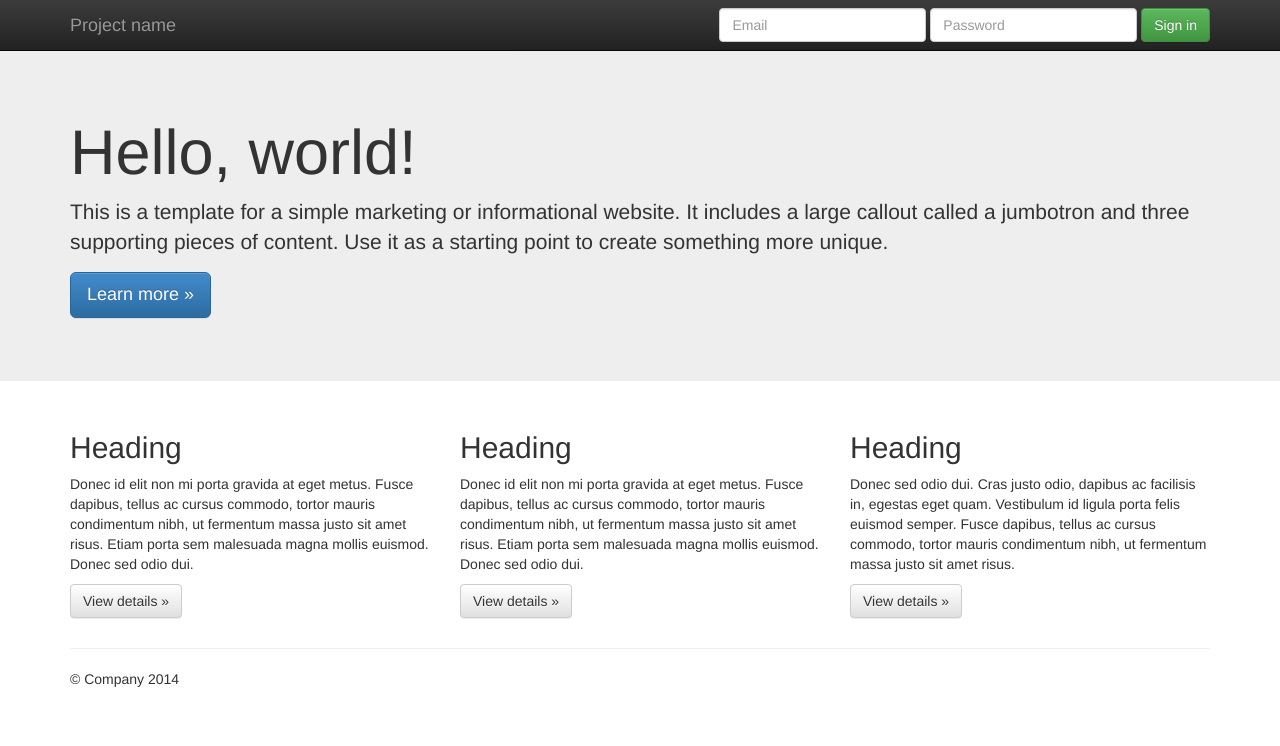
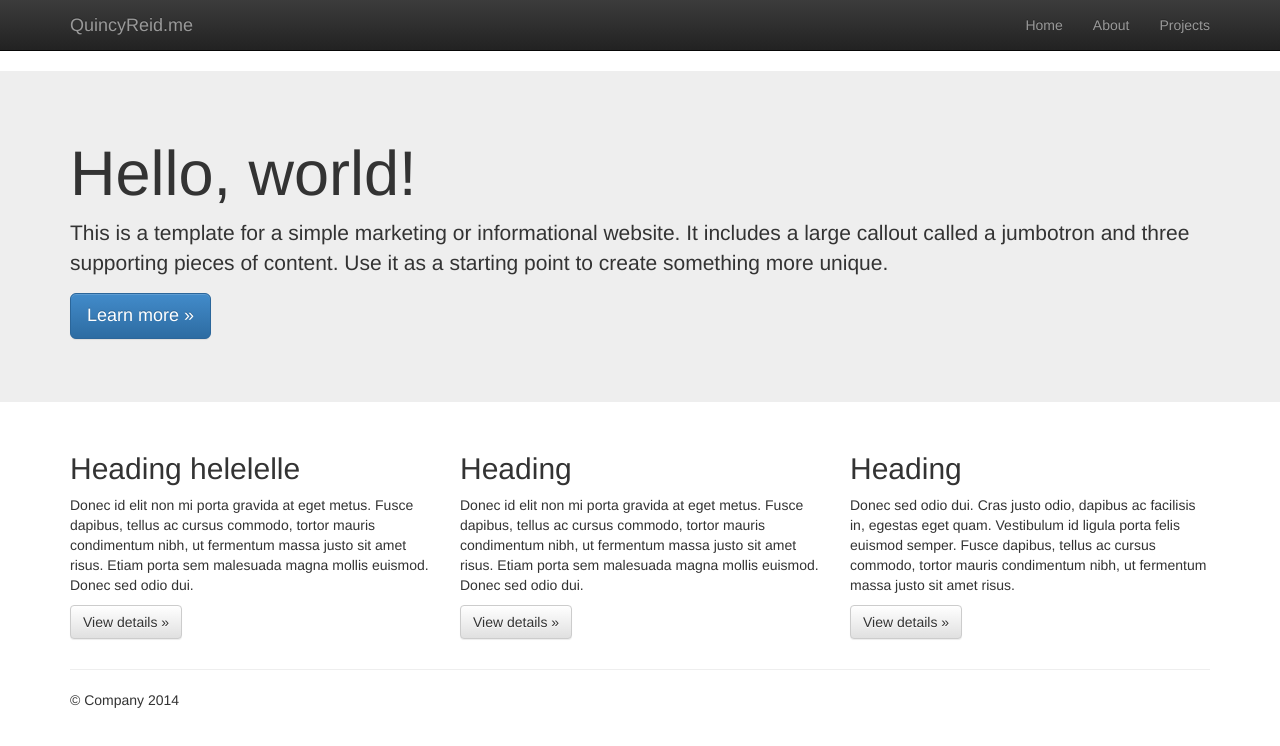
Before and after one commit to quincyreid/quincy.github.io, a plain HTML site: page index.html in a window 1280 px wide. Drawn offline with nearby package versions, Linux system fonts and the light colour scheme.

Commit message:
Updates the navbar

```diff
--- a/index.html
+++ b/index.html
@@ -1,58 +1,38 @@
 <!DOCTYPE html>
-<!--[if lt IE 7]>      <html class="no-js lt-ie9 lt-ie8 lt-ie7"> <![endif]-->
-<!--[if IE 7]>         <html class="no-js lt-ie9 lt-ie8"> <![endif]-->
-<!--[if IE 8]>         <html class="no-js lt-ie9"> <![endif]-->
-<!--[if gt IE 8]><!--> <html class="no-js"> <!--<![endif]-->
+ <html class="no-js">
     <head>
         <meta charset="utf-8">
         <meta http-equiv="X-UA-Compatible" content="IE=edge,chrome=1">
-        <title></title>
+        <title>QuincyReid.me</title>
         <meta name="description" content="">
         <meta name="viewport" content="width=device-width, initial-scale=1">
 
         <link rel="stylesheet" href="css/bootstrap.min.css">
-        <style>
-            body {
-                padding-top: 50px;
-                padding-bottom: 20px;
-            }
-        </style>
         <link rel="stylesheet" href="css/bootstrap-theme.min.css">
         <link rel="stylesheet" href="css/main.css">
 
         <script src="js/vendor/modernizr-2.6.2-respond-1.1.0.min.js"></script>
     </head>
     <body>
-        <!--[if lt IE 7]>
-            <p class="browsehappy">You are using an <strong>outdated</strong> browser. Please <a href="http://browsehappy.com/">upgrade your browser</a> to improve your experience.</p>
-        <![endif]-->
-    <div class="navbar navbar-inverse navbar-fixed-top" role="navigation">
-      <div class="container">
-        <div class="navbar-header">
-          <button type="button" class="navbar-toggle" data-toggle="collapse" data-target=".navbar-collapse">
-            <span class="sr-only">Toggle navigation</span>
-            <span class="icon-bar"></span>
-            <span class="icon-bar"></span>
-            <span class="icon-bar"></span>
-          </button>
-          <a class="navbar-brand" href="#">Project name</a>
+
+      <!-- Navigation bar with link to pages -->
+      <header>
+        <div class="navbar navbar-inverse navbar-static-top" role="navigation">
+          <div class="container">
+
+            <a class="navbar-brand" href="#">QuincyReid.me</a>
+            <ul class="nav navbar-nav navbar-right">
+              <li><a href="#">Home</a></li>
+              <li><a href="#">About</a></li>
+              <li><a href="#">Projects</a></li>
+            </ul>
+          </div>
         </div>
-        <div class="navbar-collapse collapse">
-          <form class="navbar-form navbar-right" role="form">
-            <div class="form-group">
-              <input type="text" placeholder="Email" class="form-control">
-            </div>
-            <div class="form-group">
-              <input type="password" placeholder="Password" class="form-control">
-            </div>
-            <button type="submit" class="btn btn-success">Sign in</button>
-          </form>
-        </div><!--/.navbar-collapse -->
-      </div>
-    </div>
+      </header>
+
 
     <!-- Main jumbotron for a primary marketing message or call to action -->
-    <div class="jumbotron">
+    <div class="jumbotron inner">
       <div class="container">
         <h1>Hello, world!</h1>
         <p>This is a template for a simple marketing or informational website. It includes a large callout called a jumbotron and three supporting pieces of content. Use it as a starting point to create something more unique.</p>
@@ -64,7 +44,7 @@
       <!-- Example row of columns -->
       <div class="row">
         <div class="col-md-4">
-          <h2>Heading</h2>
+          <h2>Heading helelelle</h2>
           <p>Donec id elit non mi porta gravida at eget metus. Fusce dapibus, tellus ac cursus commodo, tortor mauris condimentum nibh, ut fermentum massa justo sit amet risus. Etiam porta sem malesuada magna mollis euismod. Donec sed odio dui. </p>
           <p><a class="btn btn-default" href="#" role="button">View details &raquo;</a></p>
         </div>
@@ -85,7 +65,8 @@
       <footer>
         <p>&copy; Company 2014</p>
       </footer>
-    </div> <!-- /container -->        <script src="//ajax.googleapis.com/ajax/libs/jquery/1.11.1/jquery.min.js"></script>
+    </div> <!-- /container -->
+        <script src="//ajax.googleapis.com/ajax/libs/jquery/1.11.1/jquery.min.js"></script>
         <script>window.jQuery || document.write('<script src="js/vendor/jquery-1.11.1.min.js"><\/script>')</script>
 
         <script src="js/vendor/bootstrap.min.js"></script>
```
